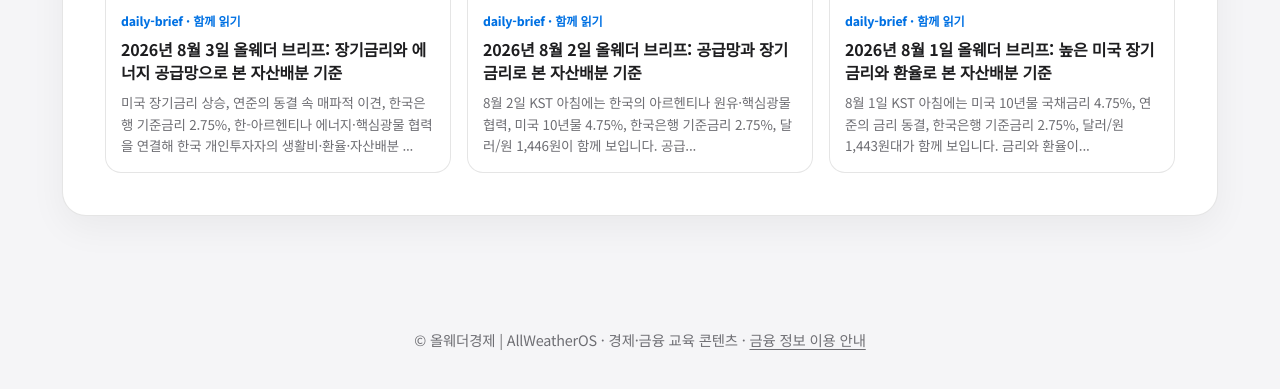
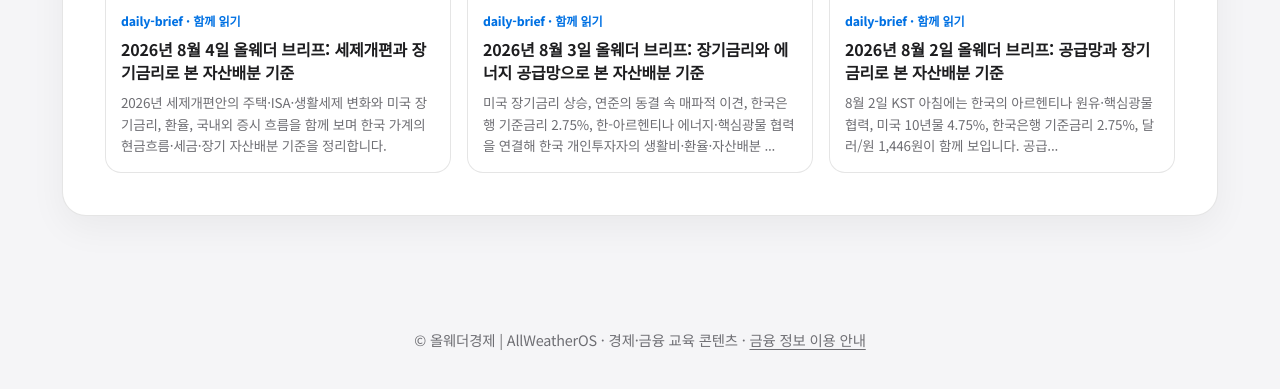
Before and after one commit to ai4tenlab/allweatheros, a Jekyll site: the page built from templates/daily-brief-template.md, in a window 1280 px wide and 900 px high, scrolled down 2319 px, cut to the strip 499-888 px from the top of the window. Built offline with Jekyll 4.4.1, drawn with Linux system fonts in a browser that asks for light colours; part of the change alters nothing that is shown.

Commit message:
post: add 2026-08-04 AllWeatherOS daily brief

```diff
--- a/_layouts/default.html
+++ b/_layouts/default.html
@@ -30,7 +30,6 @@
   <header class="site-header">
     <a class="brand" href="{{ '/' | relative_url }}">올웨더경제 <span aria-hidden="true">|</span> <small>AllWeatherOS</small></a>
     <nav aria-label="주요 메뉴">
-      <a href="{{ '/' | relative_url }}">홈</a>
       <a class="nav-pill" href="{{ '/#latest' | relative_url }}">블로그</a>
       <a href="{{ '/about' | relative_url }}">소개</a>
       <a href="{{ '/feed.xml' | relative_url }}">RSS</a>
--- /dev/null
+++ b/_posts/2026-08-04-daily-allweather-brief.md
@@ -0,0 +1,198 @@
+---
+layout: post
+title: "2026년 8월 4일 올웨더 브리프: 세제개편과 장기금리로 본 자산배분 기준"
+date: 2026-08-04 05:00:00 +0900
+categories: [daily-brief]
+description: "2026년 세제개편안의 주택·ISA·생활세제 변화와 미국 장기금리, 환율, 국내외 증시 흐름을 함께 보며 한국 가계의 현금흐름·세금·장기 자산배분 기준을 정리합니다."
+image: "/assets/images/thumbnails/2026-08-04-daily-allweather-brief.png"
+image_alt: "주택 상담 테이블에서 세금과 장기 자산배분을 논의하는 한국 부부와 금융교육자의 썸네일"
+---
+
+## 3줄 요약
+- 정부는 2026년 세제개편안에서 1세대 1주택 종합부동산세 기본공제를 공시가격 12억 원에서 14억 원으로 올리고, 시가 약 20억 원 이하 거주 1주택을 종부세 과세 대상에서 제외하는 방향을 제시했습니다.
+- 같은 발표에는 생산적 금융 ISA 신설, 청년형 요건, 친환경차 개별소비세 감면 축소, 자영업자 신용카드 매출 부가세 우대 공제 축소처럼 가계·자영업자 현금흐름에 닿는 내용도 들어 있습니다.
+- 전일 미국장은 상승했지만 미국 10년물 국채금리는 2026년 8월 3일 4.70%로 여전히 높습니다. 세금이 줄거나 투자계좌 혜택이 생겨도 대출·생활비·환율·만기 위험을 함께 계산해야 합니다.
+
+## 한 문장 답변
+
+2026년 8월 4일 한국 투자자의 핵심 질문은 **세제개편이 내 집, 내 소비, 내 장기계좌의 현금흐름을 어떻게 바꾸는가**이며, 답은 세금 혜택만 따로 보지 말고 높은 장기금리와 환율, 주식·채권·현금의 역할을 함께 나눠 보자는 것입니다.
+
+## 오늘의 시장 한눈에 보기
+
+아래 수치는 한국 시간 2026년 8월 4일 05시 전후에 확인 가능한 최신 공표·시장참고 자료입니다. 미국 시장 수치는 시차 때문에 8월 3일 미국장 기준입니다.
+
+| 구분 | 최신 확인치 | 기준일·시각 | 한국 독자에게 주는 의미 |
+|---|---:|---|---|
+| 2026년 세제개편안 | 거주 1주택·청년 ISA·친환경차·자영업자 부가세 공제 조정 | 정책브리핑 2026-08-03 | 세금이 자산가격뿐 아니라 가계 현금흐름과 장기계좌 선택을 바꿉니다. |
+| 미국 10년물 국채금리 | 4.70% | 미국 재무부 2026-08-03 | 주식 가치평가, 리츠, 장기채권, 주택시장 할인율의 기준이 됩니다. |
+| 미국 30년물 국채금리 | 5.23% | 미국 재무부 2026-08-03 | 장기 대출과 만기가 긴 채권·부동산성 자산의 민감도를 키웁니다. |
+| 연방기금금리 목표범위 | 3.50~3.75% 유지 | 연준 2026-07-29 | 금리 인하만 기대해 위험을 크게 늘리기 어려운 통화정책 환경입니다. |
+| 달러/원 | 1,430.50원, -0.66% | 네이버페이 증권·하나은행 2026-08-04 04:59 KST | 해외자산의 원화 평가액과 수입물가 부담을 함께 바꿉니다. |
+| KOSPI | 6,257.45, -5.12% | 네이버페이 증권 2026-08-03 | 대형주 변동성이 커져 장기계좌의 납입 여력이 더 중요해졌습니다. |
+| KOSDAQ | 737.35, +2.44% | 네이버페이 증권 2026-08-03 | 중소형 성장주는 반등과 하락이 동시에 큰 구간입니다. |
+| S&P 500 | 7,600.50, +1.48% | Yahoo Finance 2026-08-03 미국장 | 미국 대형주는 회복했지만 금리 부담을 같이 봐야 합니다. |
+| 나스닥 종합 | 25,913.90, +2.13% | Yahoo Finance 2026-08-03 미국장 | 기술주 심리는 강했지만 고금리에서는 가격 변동 폭이 커질 수 있습니다. |
+
+## 오늘의 핵심 경제 뉴스
+
+### 세제개편안은 집값 뉴스인가요, 현금흐름 뉴스인가요?
+
+정책브리핑은 8월 3일 정부가 2026년 세제개편안을 발표했다고 전했습니다. 가장 눈에 띄는 대목은 주택 세제입니다. 정부는 1세대 1주택자의 종합부동산세 기본공제를 공시가격 12억 원에서 14억 원으로 높여 시가 약 20억 원 이하 주택을 과세 대상에서 제외하는 방향을 설명했습니다. 시가 20억~30억 원 구간의 거주용 1주택은 세액이 줄고, 30억~40억 원 구간은 세액 변동을 최소화하며, 40억~50억 원 수준을 넘는 고가주택은 과세를 강화하는 구조라고 밝혔습니다.
+
+이 뉴스는 단순한 집값 뉴스가 아닙니다. 종부세는 매년 반복되는 보유 비용입니다. 보유세가 달라지면 은퇴 가구의 현금흐름, 주택 보유와 이전 계획, 지방 이주 판단, 전세·월세 시장의 기대가 함께 움직입니다. 다만 세제개편안은 국회 논의와 시행령·세부 지침을 거쳐야 실제 부담이 확정됩니다. 오늘 단계에서 독자가 할 일은 “내 세금이 확정됐다”고 단정하는 것이 아니라 주택의 공시가격, 실제 거주 여부, 대출 만기, 은퇴 현금흐름을 한 장에 적어 보는 것입니다.
+
+### 새 ISA는 왜 투자상품보다 세금 구조로 읽어야 하나요?
+
+같은 발표에서 정부는 국내 주식과 국민성장펀드 등에 장기 투자하면 이자·배당소득을 전액 비과세하는 생산적 금융 ISA를 신설하겠다고 밝혔습니다. 가입 대상은 19세 이상 거주자와 15세 이상 근로자이며, 직전 3개 과세기간 중 한 번 이상 금융소득종합과세 대상이 된 사람은 가입할 수 없다고 설명했습니다. 납입 한도는 연간 2,000만 원, 총 2억 원이고 최초 계약기간은 3년, 총 계약기간은 10년까지 연장할 수 있다는 내용도 포함됐습니다. 과세특례는 2027년 1월 1일 이후 신규 가입분부터 적용하고 가입 기한은 2029년 12월 31일까지로 제시됐습니다.
+
+여기서 핵심은 특정 상품을 고르는 일이 아니라 세금 구조입니다. 비과세 계좌는 같은 수익률이라도 세후 결과를 바꾸지만, 원금 손실 위험을 없애지는 않습니다. 또 발표문은 일반 ISA와 달리 국내 증시에 상장된 해외 상장지수펀드에는 투자할 수 없다고 설명했습니다. 따라서 해외자산 분산을 중요하게 보는 사람은 기존 계좌, 연금계좌, 과세 계좌의 역할을 따로 나눠야 합니다.
+
+### 친환경차와 자영업자 세제는 생활비에 어디서 나타나나요?
+
+세제개편안에는 생활비와 사업 현금흐름에 닿는 조정도 있습니다. 정부는 하이브리드 자동차에 적용하던 1대당 최대 70만 원의 개별소비세 감면을 연장하지 않기로 했고, 전기차 감면한도는 300만 원에서 2027년 200만 원, 2028년 100만 원으로 낮춘 뒤 2029년 폐지하는 구조를 제시했습니다. 수소전기차 감면한도도 400만 원에서 2027년 300만 원, 2028년 150만 원으로 낮춘 뒤 2029년에 종료한다고 밝혔습니다.
+
+자영업자 쪽에서는 신용카드 매출 부가세 우대 공제율을 1.3%에서 1.2%로 낮추고, 연간 우대 공제한도 1,000만 원을 폐지해 기본한도 500만 원을 적용하기로 했습니다. 자동차 구매를 앞둔 가계에는 구입 시점의 총비용이, 카드 매출 비중이 높은 자영업자에게는 납부세액과 가격 결정 여력이 달라질 수 있습니다. 경기 흐름이 둔해지는 때에는 이런 세금 변화가 소비, 업종별 마진, 가계 저축률로 번집니다.
+
+### 미국 주식이 올랐는데 왜 장기금리를 계속 봐야 하나요?
+
+전일 미국장에서는 S&P 500과 나스닥 종합, 다우존스가 모두 상승했습니다. 위험자산 심리가 회복된 날입니다. 그러나 미국 재무부 일별 국채금리에서 8월 3일 10년물은 4.70%, 30년물은 5.23%였습니다. 7월 31일보다 10년물은 0.05%포인트 낮아졌지만, 장기 자금의 기준금리로는 여전히 높은 수준입니다.
+
+장기금리가 높으면 미래 이익을 많이 반영한 주식, 차입비용이 중요한 리츠와 부동산, 만기가 긴 채권은 민감하게 움직입니다. 반대로 새로 현금성 자산이나 채권을 편입하는 사람에게는 이전보다 높은 이자 기준이 생깁니다. 같은 금리 뉴스가 누군가에게는 부담이고 누군가에게는 재배치의 기준이 되는 이유입니다.
+
+## 오늘의 경제 흐름은 가계 의사결정으로 어떻게 이어지나요?
+
+오늘의 흐름은 “세금 제도가 현금흐름을 바꾸고, 높은 장기금리가 자산가격의 기준을 정하며, 환율이 해외자산과 생활비를 연결한다”로 정리됩니다.
+
+주택 보유자는 종부세와 양도세의 방향을 보되, 세제만으로 집을 보유하거나 팔지는 않습니다. 실제 거주 기간, 대출금리, 이사 비용, 자녀 교육, 은퇴 후 생활비가 함께 들어갑니다. 청년과 장기 투자자는 새 ISA의 비과세 가능성을 보되, 계좌 안에 담을 수 있는 자산 범위와 만기 조건을 먼저 확인해야 합니다. 자영업자는 카드 매출 공제 축소가 가격, 마진, 세금 납부 일정에 주는 영향을 월별 현금흐름표로 옮겨야 합니다.
+
+거시경제 관점에서는 세금이 소비와 투자 유인을 바꾸고, 금리가 그 유인의 현재가치를 다시 계산하게 만듭니다. 세금이 줄어 여유 현금이 생기더라도 대출 이자가 더 빨리 늘면 투자 여력은 커지지 않습니다. 반대로 세제 혜택이 장기 납입을 돕더라도, 생활비 비상자금이 부족하면 다음 하락장에서 납입을 중단할 위험이 생깁니다.
+
+## 자산별 역할과 위험은 어떻게 달라지나요?
+
+| 자산 영역 | 오늘의 신호 | 장기 역할 | 먼저 확인할 위험 |
+|---|---|---|---|
+| 주식·성장자산 | 미국장은 상승, 국내 대형주는 하락 | 기업 이익 성장과 물가 전가 능력 | 장기금리 상승 때 높은 평가가 흔들릴 수 있습니다. |
+| 배당·현금흐름형 자산 | 세후 현금흐름이 더 중요해짐 | 생활비 보완과 심리적 안정 | 배당률만 보고 가격 하락·세금·비용을 놓치면 안 됩니다. |
+| 채권·현금성 자산 | 미국 10년물 4.70%, 30년물 5.23% | 변동성 완충과 재투자 재원 | 만기가 길수록 금리 변화에 가격이 크게 움직입니다. |
+| 금·원자재 | 유가 하락, 금 상승이 함께 관측 | 주식·채권과 다른 위험의 분산 | 이자·배당이 없고 가격 변동이 클 수 있습니다. |
+| 부동산·리츠 | 세제개편과 장기금리가 동시에 작용 | 실사용 가치와 임대 현금흐름 | 세금 완화만 보고 차입비용을 가볍게 보면 안 됩니다. |
+| 연금·절세계좌 | 새 ISA 논의와 기존 연금계좌의 역할 재확인 | 세금 이연·비과세·장기 복리 | 계좌별 자산 범위, 인출 조건, 손실 위험이 다릅니다. |
+
+## 절세계좌와 장기 투자자는 무엇을 적어봐야 하나요?
+
+1. **주택 보유 가계**는 공시가격, 실제 거주 기간, 대출 잔액, 이자 재산정일, 이사 가능성을 한 표에 적습니다. 세금 변화만으로 의사결정을 끝내면 현금흐름을 놓칠 수 있습니다.
+2. **청년 투자자**는 새 ISA가 시행될 때까지 기존 ISA·연금저축·IRP·과세 계좌의 역할을 구분합니다. 어느 계좌가 해외 분산에 적합하고, 어느 계좌가 국내 장기투자와 세금 혜택에 맞는지 분리해야 합니다.
+3. **자영업자**는 카드 매출 부가세 공제 축소가 월별 납부세액에 얼마나 영향을 주는지 세무대리인과 계산합니다. 매출이 같아도 세후 현금은 달라질 수 있습니다.
+4. **달러 자산 보유자**는 지수 수익률과 환율 효과를 따로 기록합니다. 달러/원이 내려가면 해외자산 가격이 올라도 원화 수익률은 줄어들 수 있습니다.
+5. **대출이 있는 투자자**는 기대수익률보다 확정 이자비용을 먼저 봅니다. 고금리 환경에서는 투자 확대보다 부채 만기와 비상자금이 더 빠른 의사결정 기준이 됩니다.
+
+## 결론 한 문장
+
+세제개편은 절세 기회이기 전에 가계 현금흐름을 다시 계산하라는 신호이며, 높은 장기금리 환경에서는 주택·계좌·소비·부채를 한 번에 놓고 자산의 역할을 나눠야 합니다.
+
+본 글은 경제·금융 교육 목적이며 특정 금융상품의 매수·매도 추천이 아닙니다.
+
+## FAQ
+
+### Q1. 2026년 세제개편안이 발표됐으면 세금 부담이 바로 바뀌나요?
+
+A. 바로 확정됐다고 보기는 어렵습니다. 정부 발표는 방향과 세부안을 제시한 단계이며, 국회 논의와 법령 정비, 시행 시점 확인이 필요합니다. 주택 보유자는 발표 내용을 참고하되 실제 납부세액은 공시가격, 보유·거주 요건, 최종 법령에 따라 다시 계산해야 합니다.
+
+### Q2. 시가 약 20억 원 이하 1주택자는 모두 종부세 걱정을 안 해도 되나요?
+
+A. 발표문은 1세대 1주택자의 종부세 기본공제를 공시가격 12억 원에서 14억 원으로 높여 시가 약 20억 원 이하 주택을 과세 대상에서 제외한다고 설명했습니다. 다만 실제 적용은 공시가격, 1세대 1주택 여부, 거주 요건, 최종 법령에 따라 달라집니다.
+
+### Q3. 생산적 금융 ISA는 기존 ISA보다 무조건 유리한가요?
+
+A. 무조건 유리하다고 말할 수 없습니다. 전액 비과세라는 장점이 제시됐지만 투자 대상, 가입 요건, 계약기간, 해외자산 편입 가능 여부가 기존 ISA와 다릅니다. 개인의 소득, 계좌 목적, 위험 감수 수준, 해외 분산 필요성에 따라 적합성이 달라집니다.
+
+### Q4. 청년형 생산적 금융 ISA는 누가 가입할 수 있나요?
+
+A. 정책브리핑에 따르면 청년형은 15~34세이면서 총급여 7,500만 원 또는 종합소득금액 6,300만 원 이하인 청년을 대상으로 제시됐습니다. 납입액의 10% 소득공제와 만기 자금의 연금계좌 이전 혜택도 발표됐지만, 실제 가입 전에는 최종 법령과 금융회사 안내를 확인해야 합니다.
+
+### Q5. 친환경차 세제 축소는 물가와 어떤 관련이 있나요?
+
+A. 차량 구매 보조·감면 구조가 바뀌면 소비자의 실제 구매 비용과 자동차 수요가 달라질 수 있습니다. 자동차는 가계 내구재 지출에서 큰 비중을 차지하기 때문에 감면 축소는 구매 시점, 할부 부담, 중고차 시장 기대에도 영향을 줄 수 있습니다.
+
+### Q6. 미국 10년물 금리 4.70%는 주식에 나쁜 소식인가요?
+
+A. 항상 나쁜 소식은 아닙니다. 기업 이익이 충분히 늘면 주식은 높은 금리를 견딜 수 있습니다. 다만 장기금리가 높을수록 미래 이익의 현재가치는 낮아지고, 차입이 많은 기업·리츠·장기채권은 더 민감하게 움직입니다.
+
+### Q7. 달러/원이 내려가면 해외자산 투자는 불리한가요?
+
+A. 환율 하락은 기존 달러자산의 원화 평가액을 낮출 수 있지만, 새로 환전하는 사람에게는 진입 비용을 낮춰 줍니다. 해외자산은 지수 수익률과 환율 효과를 분리해서 봐야 판단이 선명해집니다.
+
+## 전문용어 쉽게 풀어쓰기
+
+- **종합부동산세**: 일정 기준을 넘는 부동산을 보유한 사람에게 매년 부과되는 보유세입니다. 집을 팔 때가 아니라 보유하는 동안 생기는 비용입니다.
+- **공시가격**: 정부가 세금과 건강보험료 등 여러 제도의 기준으로 쓰기 위해 정한 부동산 가격입니다. 실제 매매가격과 같지 않을 수 있습니다.
+- **ISA**: 개인종합자산관리계좌입니다. 여러 금융상품을 한 계좌에서 운용하고, 일정 조건을 만족하면 세금 혜택을 받을 수 있는 장기 계좌입니다.
+- **비과세**: 이자나 배당 같은 금융소득에 세금을 매기지 않는다는 뜻입니다. 수익률을 보장한다는 뜻은 아닙니다.
+- **장기금리**: 10년, 30년처럼 오래 돈을 빌릴 때 적용되는 이자율입니다. 주택, 리츠, 성장주, 장기채권 가격을 평가할 때 넓게 쓰입니다.
+- **할인율**: 미래에 받을 돈을 오늘 가치로 바꿀 때 쓰는 비율입니다. 할인율이 높아지면 먼 미래의 이익 가치는 낮아집니다.
+- **현금흐름**: 매달 들어오는 돈과 나가는 돈의 흐름입니다. 투자계좌 수익률이 좋아도 대출이자와 생활비가 더 빨리 늘면 가계는 압박을 받습니다.
+- **세후수익률**: 세금을 낸 뒤 실제로 남는 수익률입니다. 절세계좌를 비교할 때는 세전 수익률보다 세후 결과를 봐야 합니다.
+
+## 출처와 참고 근거
+
+- 대한민국 정책브리핑, 「거주용 1주택, 시가 20억 원까지 종부세 과세 대상서 제외」, 2026-08-03. <https://www.korea.kr/news/policyNewsView.do?newsId=148969278>
+- U.S. Department of the Treasury, Daily Treasury Rates CSV, 2026-08-03 기준. <https://home.treasury.gov/resource-center/data-chart-center/interest-rates/daily-treasury-rates.csv/2026/all?type=daily_treasury_yield_curve&field_tdr_date_value=2026&page&_format=csv>
+- Federal Reserve, FOMC statement, 2026-07-29. <https://www.federalreserve.gov/newsevents/pressreleases/monetary20260729a.htm>
+- U.S. Bureau of Economic Analysis, U.S. Economy at a Glance, 2026년 2분기 GDP·6월 소득 및 소비 참고. <https://www.bea.gov/news/glance>
+- 네이버페이 증권, 국내 지수 및 원/달러 환율 시장 참고값, 2026-08-03~2026-08-04 KST 확인. <https://stock.naver.com/>
+- Yahoo Finance, S&P 500·Nasdaq Composite·Dow Jones·VIX·원자재 시장 참고값, 2026-08-03 미국장 확인. <https://finance.yahoo.com/>
+
+<script type="application/ld+json">
+{
+  "@context": "https://schema.org",
+  "@type": "Article",
+  "headline": "2026년 8월 4일 올웨더 브리프: 세제개편과 장기금리로 본 자산배분 기준",
+  "description": "2026년 세제개편안의 주택·ISA·생활세제 변화와 미국 장기금리, 환율, 국내외 증시 흐름을 함께 보며 한국 가계의 현금흐름·세금·장기 자산배분 기준을 정리합니다.",
+  "datePublished": "2026-08-04T05:00:00+09:00",
+  "dateModified": "2026-08-04T05:00:00+09:00",
+  "author": {
+    "@type": "Organization",
+    "name": "올웨더경제 편집부"
+  },
+  "publisher": {
+    "@type": "Organization",
+    "name": "올웨더경제 | AllWeatherOS"
+  },
+  "image": "https://ai4tenlab.github.io/allweatheros/assets/images/thumbnails/2026-08-04-daily-allweather-brief.png",
+  "mainEntityOfPage": "https://ai4tenlab.github.io/allweatheros/daily-brief/2026/08/04/daily-allweather-brief/"
+}
+</script>
+
+<script type="application/ld+json">
+{
+  "@context": "https://schema.org",
+  "@type": "FAQPage",
+  "mainEntity": [
+    {
+      "@type": "Question",
+      "name": "2026년 세제개편안이 발표됐으면 세금 부담이 바로 바뀌나요?",
+      "acceptedAnswer": {"@type": "Answer", "text": "바로 확정됐다고 보기는 어렵습니다. 정부 발표는 방향과 세부안을 제시한 단계이며, 국회 논의와 법령 정비, 시행 시점 확인이 필요합니다."}
+    },
+    {
+      "@type": "Question",
+      "name": "시가 약 20억 원 이하 1주택자는 모두 종부세 걱정을 안 해도 되나요?",
+      "acceptedAnswer": {"@type": "Answer", "text": "발표문은 1세대 1주택자의 종부세 기본공제를 공시가격 12억 원에서 14억 원으로 높여 시가 약 20억 원 이하 주택을 과세 대상에서 제외한다고 설명했습니다. 실제 적용은 공시가격, 1세대 1주택 여부, 거주 요건, 최종 법령에 따라 달라집니다."}
+    },
+    {
+      "@type": "Question",
+      "name": "생산적 금융 ISA는 기존 ISA보다 무조건 유리한가요?",
+      "acceptedAnswer": {"@type": "Answer", "text": "무조건 유리하다고 말할 수 없습니다. 전액 비과세라는 장점이 제시됐지만 투자 대상, 가입 요건, 계약기간, 해외자산 편입 가능 여부가 기존 ISA와 다릅니다."}
+    },
+    {
+      "@type": "Question",
+      "name": "청년형 생산적 금융 ISA는 누가 가입할 수 있나요?",
+      "acceptedAnswer": {"@type": "Answer", "text": "정책브리핑에 따르면 청년형은 15~34세이면서 총급여 7,500만 원 또는 종합소득금액 6,300만 원 이하인 청년을 대상으로 제시됐습니다."}
+    },
+    {
+      "@type": "Question",
+      "name": "미국 10년물 금리 4.70%는 주식에 나쁜 소식인가요?",
+      "acceptedAnswer": {"@type": "Answer", "text": "항상 나쁜 소식은 아닙니다. 기업 이익이 충분히 늘면 주식은 높은 금리를 견딜 수 있지만, 장기금리가 높을수록 미래 이익의 현재가치는 낮아지고 차입이 많은 기업·리츠·장기채권은 더 민감하게 움직입니다."}
+    }
+  ]
+}
+</script>
```
Also changed, not shown: 1 other file.
